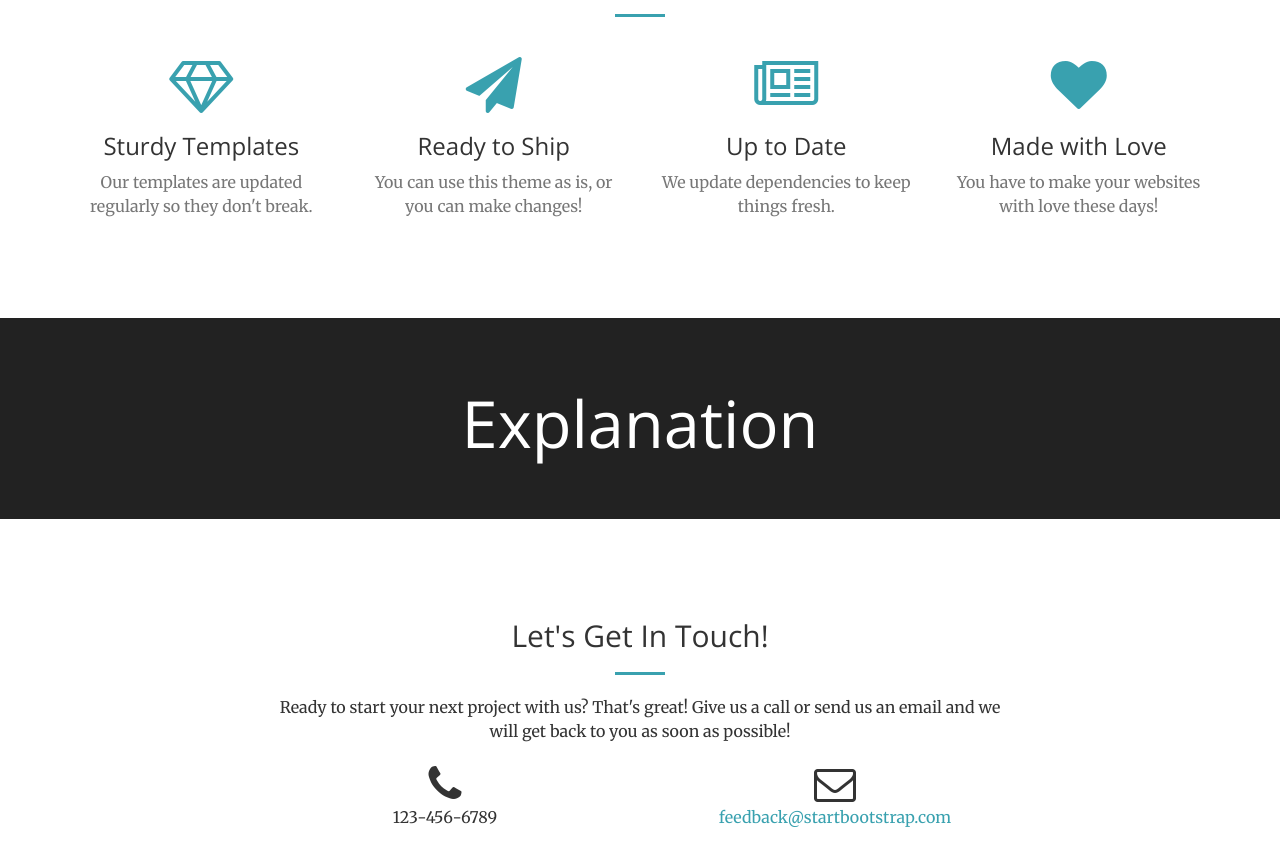
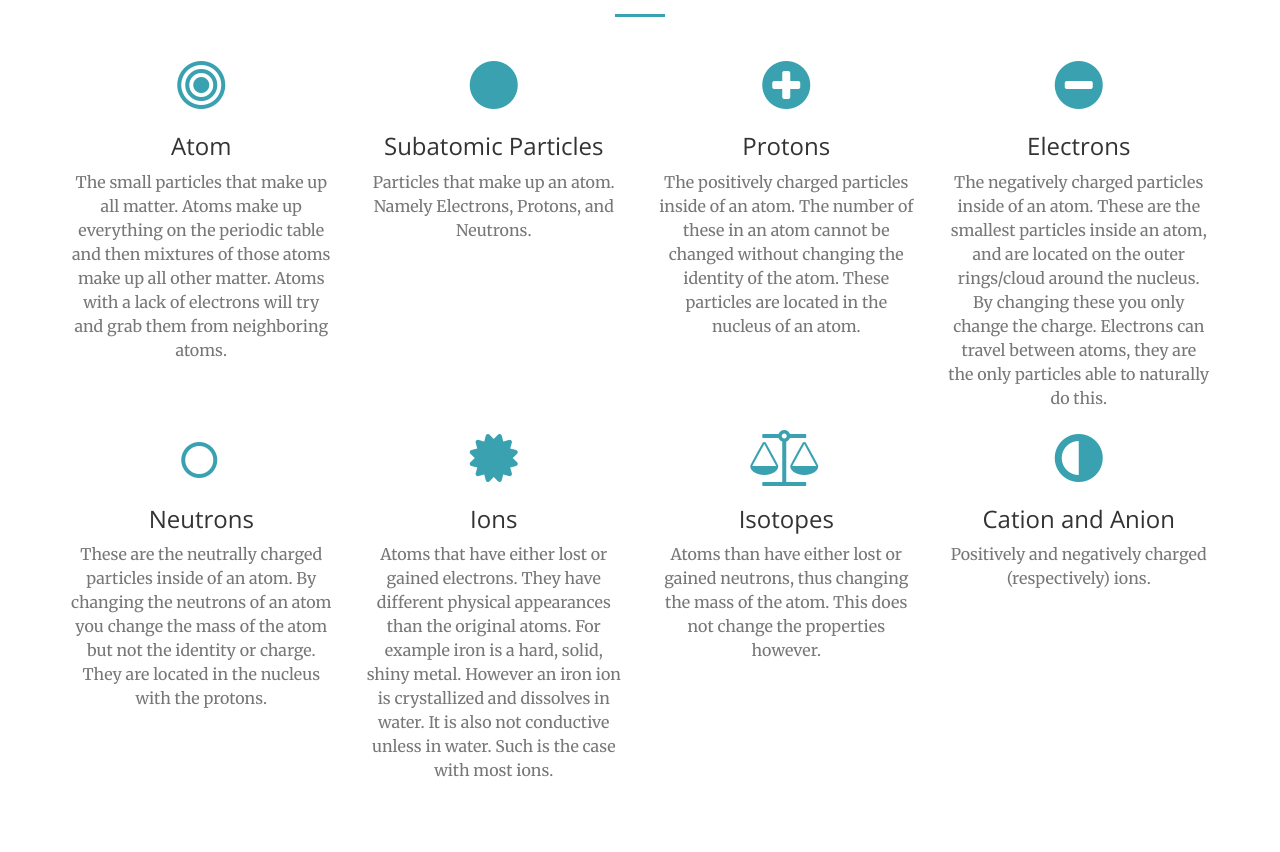
Before and after one commit to mattkelsey/chemistry-website, a plain HTML site: page index.html in a window 1280 px wide. Shown: the part 1840-2692 px from the top of the page. Drawn offline with nearby package versions, Linux system fonts and the light colour scheme.

Commit message:
Add key terms

```diff
--- a/index.html
+++ b/index.html
@@ -17,7 +17,9 @@
     <!-- Custom Fonts -->
     <link href='http://fonts.googleapis.com/css?family=Open+Sans:300italic,400italic,600italic,700italic,800italic,400,300,600,700,800' rel='stylesheet' type='text/css'>
     <link href='http://fonts.googleapis.com/css?family=Merriweather:400,300,300italic,400italic,700,700italic,900,900italic' rel='stylesheet' type='text/css'>
-    <link rel="stylesheet" href="font-awesome/css/font-awesome.min.css" type="text/css">
+    <!-- <link rel="stylesheet" href="font-awesome/css/font-awesome.min.css" type="text/css"> -->
+
+    <link rel="stylesheet" href="https://maxcdn.bootstrapcdn.com/font-awesome/4.4.0/css/font-awesome.min.css" type="text/css">
 
     <!-- Plugin CSS -->
     <link rel="stylesheet" href="css/animate.min.css" type="text/css">
@@ -206,33 +208,68 @@
             <div class="row">
                 <div class="col-lg-3 col-md-6 text-center">
                     <div class="service-box">
-                        <i class="fa fa-4x fa-diamond wow bounceIn text-primary"></i>
-                        <h3>Sturdy Templates</h3>
-                        <p class="text-muted">Our templates are updated regularly so they don't break.</p>
+                        <i class="fa fa-4x fa-bullseye wow bounceIn text-primary"></i>
+                        <h3>Atom</h3>
+                        <p class="text-muted">The small particles that make up all matter. Atoms make up everything on the periodic table and then mixtures of those atoms make up all other matter. Atoms with a lack of electrons will try and grab them from neighboring atoms.</p>
                     </div>
                 </div>
                 <div class="col-lg-3 col-md-6 text-center">
                     <div class="service-box">
-                        <i class="fa fa-4x fa-paper-plane wow bounceIn text-primary" data-wow-delay=".1s"></i>
-                        <h3>Ready to Ship</h3>
-                        <p class="text-muted">You can use this theme as is, or you can make changes!</p>
+                        <i class="fa fa-4x fa-circle wow bounceIn text-primary" data-wow-delay=".1s"></i>
+                        <h3>Subatomic Particles</h3>
+                        <p class="text-muted">Particles that make up an atom. Namely Electrons, Protons, and Neutrons.</p>
                     </div>
                 </div>
                 <div class="col-lg-3 col-md-6 text-center">
                     <div class="service-box">
-                        <i class="fa fa-4x fa-newspaper-o wow bounceIn text-primary" data-wow-delay=".2s"></i>
-                        <h3>Up to Date</h3>
-                        <p class="text-muted">We update dependencies to keep things fresh.</p>
+                        <i class="fa fa-4x fa-plus-circle wow bounceIn text-primary" data-wow-delay=".2s"></i>
+                        <h3>Protons</h3>
+                        <p class="text-muted">The positively charged particles inside of an atom. The number of these in an atom cannot be changed without changing the identity of the atom. These particles are located in the nucleus of an atom.</p>
                     </div>
                 </div>
                 <div class="col-lg-3 col-md-6 text-center">
                     <div class="service-box">
-                        <i class="fa fa-4x fa-heart wow bounceIn text-primary" data-wow-delay=".3s"></i>
-                        <h3>Made with Love</h3>
-                        <p class="text-muted">You have to make your websites with love these days!</p>
+                        <i class="fa fa-4x fa-minus-circle wow bounceIn text-primary" data-wow-delay=".3s"></i>
+                        <h3>Electrons</h3>
+                        <p class="text-muted">The negatively charged particles inside of an atom. These are the smallest particles inside an atom, and are located on the outer rings/cloud around the nucleus. By changing these you only change the charge. Electrons can travel between atoms, they are the only particles able to naturally do this.</p>
                     </div>
                 </div>
             </div>
+
+
+
+            <div class="row">
+                <div class="col-lg-3 col-md-6 text-center">
+                    <div class="service-box">
+                        <i class="fa fa-4x fa-genderless wow bounceIn text-primary"></i>
+                        <h3>Neutrons</h3>
+                        <p class="text-muted">These are the neutrally charged particles inside of an atom. By changing the neutrons of  an atom you change the mass of the atom but not the identity or charge. They are located in the nucleus with the protons.</p>
+                    </div>
+                </div>
+                <div class="col-lg-3 col-md-6 text-center">
+                    <div class="service-box">
+                        <i class="fa fa-4x fa-certificate wow bounceIn text-primary" data-wow-delay=".1s"></i>
+                        <h3>Ions</h3>
+                        <p class="text-muted">Atoms that have either lost or gained electrons. They have different physical appearances than the original atoms. For example iron is a hard, solid, shiny metal. However an iron ion is crystallized and dissolves in water. It is also not conductive unless in water. Such is the case with most ions.</p>
+                    </div>
+                </div>
+                <div class="col-lg-3 col-md-6 text-center">
+                    <div class="service-box">
+                        <i class="fa fa-4x fa-balance-scale wow bounceIn text-primary" data-wow-delay=".2s"></i>
+                        <h3>Isotopes</h3>
+                        <p class="text-muted">Atoms than have either lost or gained neutrons, thus changing the mass of the atom. This does not change the properties however.</p>
+                    </div>
+                </div>
+                <div class="col-lg-3 col-md-6 text-center">
+                    <div class="service-box">
+                        <i class="fa fa-4x fa-adjust wow bounceIn text-primary" data-wow-delay=".3s"></i>
+                        <h3>Cation and Anion</h3>
+                        <p class="text-muted">Positively and negatively charged (respectively) ions.</p>
+                    </div>
+                </div>
+            </div>
+
+
         </div>
     </section>
 
```
Also changed, not shown: 1 other file.
